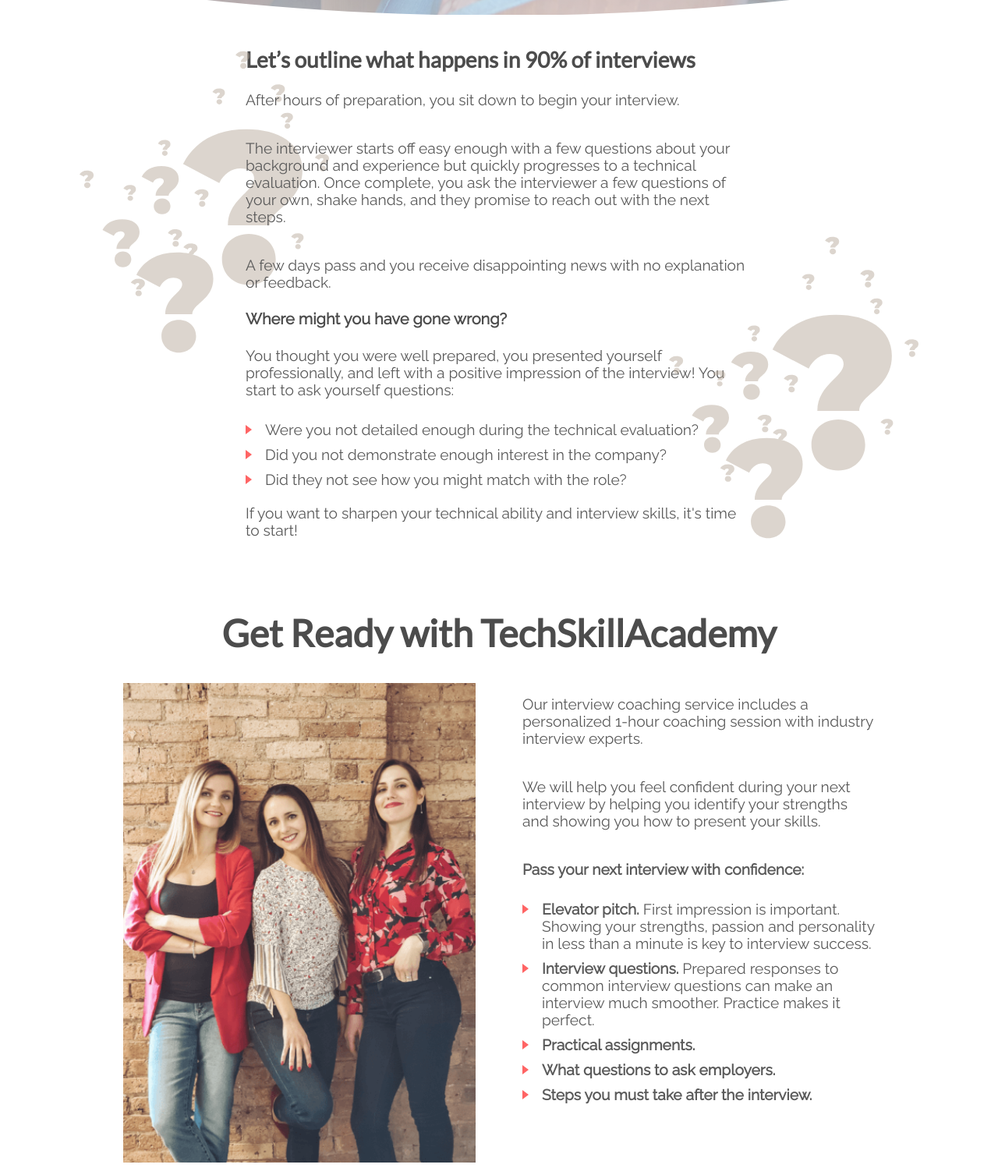
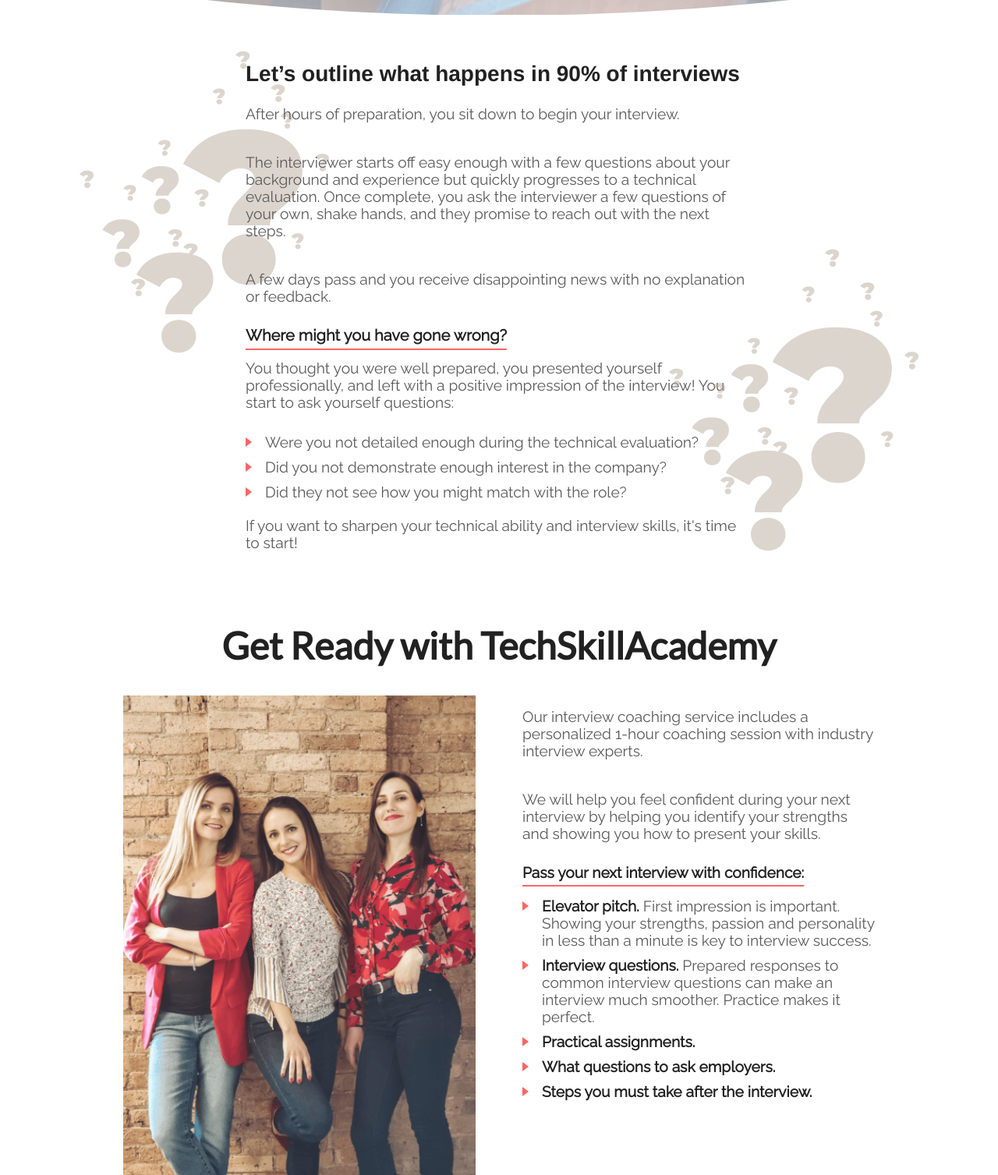
Before and after one commit to svmat/tsa, a plain HTML site: page pages/interview/index.html in a window 1280 px wide. Shown: the part 781-2288 px from the top of the page at 78% size. Drawn offline with Linux system fonts and the light colour scheme.

Commit message:
Styling.

```diff
--- a/code.js
+++ b/code.js
@@ -38,7 +38,7 @@ function hideBanner ()
     return true;
 }
 
-function    showMenuLinks ()
+function showMenuLinks ()
 {
     var open_e  = document.getElementById("menu_open");
     var links_e = document.getElementById("menu_links");
--- a/pages/interview/index.html
+++ b/pages/interview/index.html
@@ -192,9 +192,9 @@
                         present your skills.
                     </p>
 
-                    <p><strong>Pass your next interview with confidence:</strong></p>
+                    <p class="red-underline"><strong>Pass your next interview with confidence:</strong></p>
 
-                    <p class="arrowed">
+                    <p class="arrowed extra-margin">
                         <strong>Elevator pitch.</strong> First impression is important. Showing your
                         strengths, passion and personality in less than a minute is key to
                         interview success.
--- a/styles.css
+++ b/styles.css
@@ -1693,7 +1693,7 @@ h2
 }
 
 #interview #intro .layer h1 {
-    color: var(--intro-text-color);
+    color: var(--darken-gray);
     font-family: var(--standout-font);
     font-size: var(--header-font-size);
     font-weight: var(--header-font-weight);
@@ -1735,29 +1735,43 @@ h2
 #interview #what_happens .wrapper {
     max-width: 700px;
     width: 100%;
-    margin: 40px auto 30px;
+    margin: 60px auto 30px;
     padding: 0 25px;
     box-sizing: border-box;
 }
 
 #interview #what_happens h2 {
-    color: var(--intro-text-color);
-    font-family: var(--standout-font);
+    color: var(--darken-gray);
+    font-family: 'Helvetica', 'sans-serif';
+    font-weight: var(--intro-text-font-weight);
     font-size: var(--subheader-font-size);
-    font-weight: var(--header-font-weight);
     margin: 0;
     padding-bottom: 0.5rem;
 }
 
 #interview #what_happens h3 {
-    color: var(--intro-text-color);
+    color: var(--darken-gray);
 
     margin: 0;
-    padding-bottom: 0.5rem;
+    padding-bottom: 0.3rem;
 
     font-size:   var(--intro-text-font-size);
     font-weight: var(--intro-header-font-weight);
     font-family: var(--content-font);
+
+    border-bottom: 2px solid var(--sep-color);
+
+    display: inline;
+    line-height: 30px;
+}
+
+#interview .red-underline {
+    border-bottom: 2px solid var(--sep-color);
+
+    display: inline;
+    line-height: 30px;
+
+    padding: 0.3rem 0 !important;
 }
 
 #interview #what_happens p,
@@ -1771,10 +1785,19 @@ h2
     margin: 0 0 8px;
 }
 
+#interview #what_happens p strong,
+#interview #our_benefits p strong {
+    color: var(--darken-gray);
+}
+
 #interview #what_happens p.arrowed,
 #interview #our_benefits p.arrowed {
     padding: 5px 0 5px 25px;
     margin-bottom: 0;
+}
+
+#interview #our_benefits p.arrowed.extra-margin {
+    margin-top: 12px;
 }
 
 #interview #what_happens p.arrowed:last-child,
@@ -1807,7 +1830,7 @@ h2
 }
 
 #interview #our_benefits h2 {
-    color: var(--intro-text-color);
+    color: var(--darken-gray);
     font-family: var(--standout-font);
     font-size: var(--header-font-size);
     font-weight: var(--header-font-weight);
@@ -1846,7 +1869,7 @@ h2
 }
 
 #interview #you_will_get h2 {
-    color: var(--intro-text-color);
+    color: var(--darken-gray);
     font-family: var(--standout-font);
     font-size: var(--intro-header-font-size);
     font-weight: var(--header-font-weight);
@@ -1883,7 +1906,7 @@ h2
 #interview #you_will_get .col p {
     color: var(--dark-header-text-color);
     padding: 1rem 0;
-    font-size: var(--button-font-size);
+    font-size: var(--navbar-font-size);
     font-weight: var(--def-font-weight);
     font-family: var(--content-font);
     margin: 0;
@@ -1902,7 +1925,7 @@ h2
 }
 
 #interview #request_simulation h2 {
-    color: var(--intro-text-color);
+    color: var(--darken-gray);
     font-family: var(--standout-font);
     font-size: var(--intro-header-font-size);
     font-weight: var(--header-font-weight);
--- a/vars.css
+++ b/vars.css
@@ -31,6 +31,8 @@
     --bullet-color: rgba(255, 100, 100, 1.0);
 
     --link-color: rgba(255, 100, 100, 1.0);
+
+    --darken-gray: #212121;
 }
 
 .vars_fonts
```
